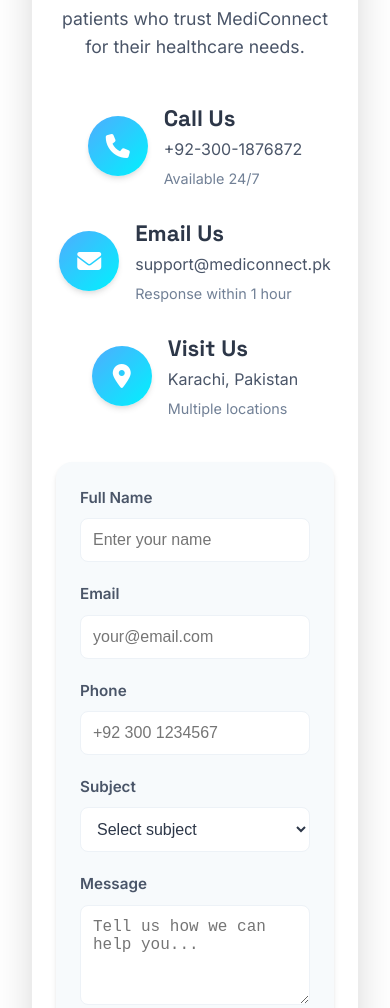
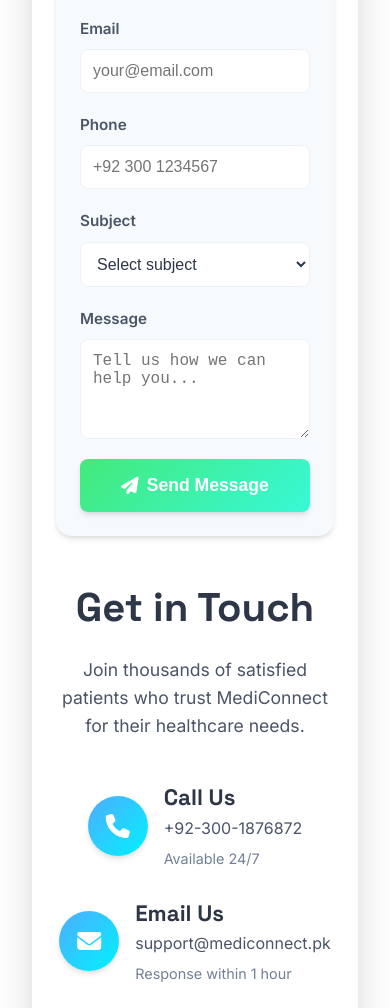
Before and after one commit to Axplicit/MediBook, a plain HTML site: page contact.html in a window 390 px wide. Shown: the part 602-1610 px from the top of the page. Drawn offline with Linux system fonts and the light colour scheme.

Commit message:
Update contact.css

```diff
--- a/contact.css
+++ b/contact.css
@@ -12,7 +12,7 @@
 
 .contact-content {
     display: grid;
-    grid-template-columns: 1.2fr 1fr;
+    grid-template-columns: 1fr 1.2fr; /* Swapped: form gets more space now (1.2fr), info gets less (1fr) */
     gap: var(--space-10);
     background: var(--bg-primary);
     border-radius: var(--radius-2xl);
@@ -24,6 +24,7 @@
     display: flex;
     flex-direction: column;
     gap: var(--space-4);
+    order: 2; /* Moves contact info to the right */
 }
 
 .contact-info h2 {
@@ -89,6 +90,7 @@
     padding: var(--space-6);
     border-radius: var(--radius-xl);
     box-shadow: var(--shadow-md);
+    order: 1; /* Moves form to the left */
 }
 
 .contact-form {
@@ -171,6 +173,16 @@
         grid-template-columns: 1fr;
         padding: var(--space-8);
     }
+
+    /* Reset order for mobile - form should come first */
+    .contact-form-wrapper {
+        order: 1;
+    }
+
+    .contact-info {
+        order: 2;
+    }
+
     .contact-info h2,
     .contact-info p {
         text-align: center;
```
